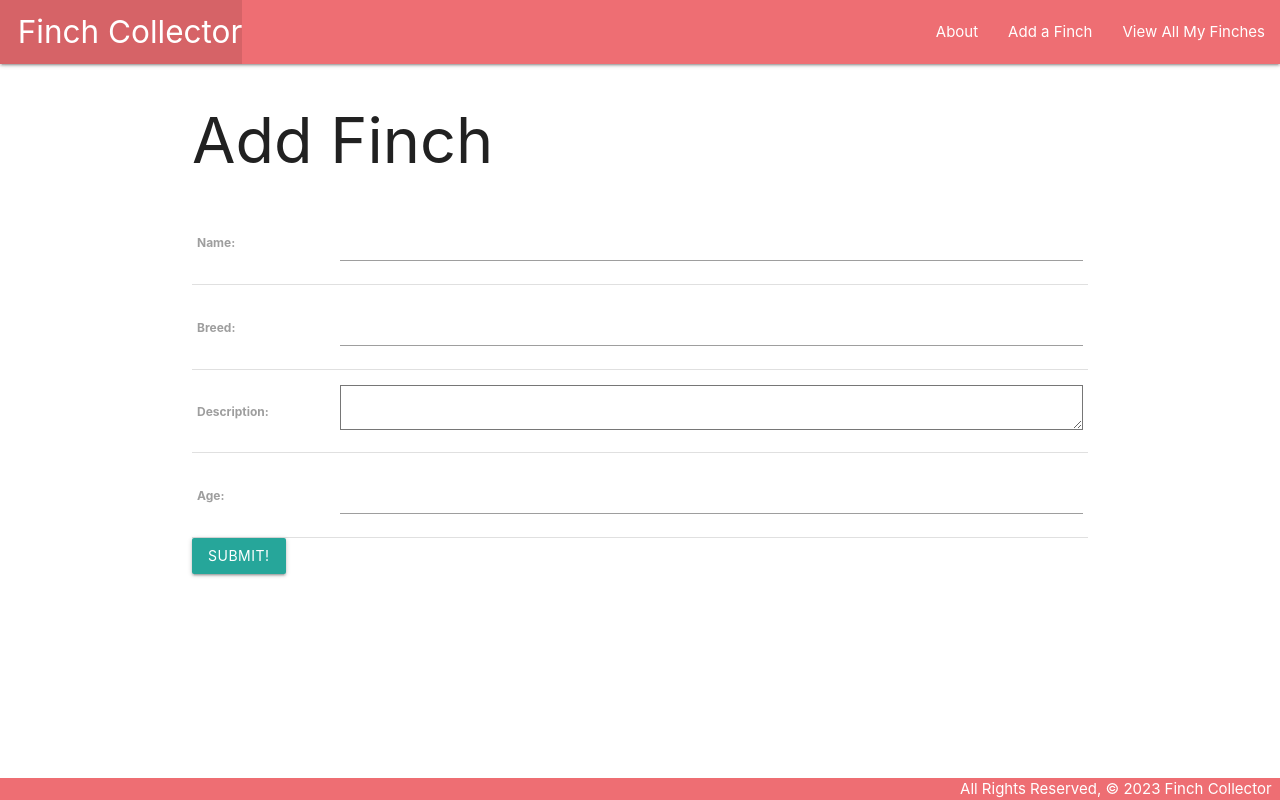
After one commit to drios2023-ga/finch-collector, a Django app: page /finches/create/ in a window 1280 px wide. The commit adds this page. Run offline with Django 4.2, Linux system fonts and the light colour scheme.

Commit message:
completed finch collector

```diff
--- a/main_app/models.py
+++ b/main_app/models.py
@@ -1,4 +1,6 @@
 from django.db import models
+from django.urls import reverse
+
 
 # Create your models here.
 class Finch(models.Model):
@@ -8,5 +10,8 @@ class Finch(models.Model):
     age = models.IntegerField()
 
 # new code below
-def __str__(self):
-    return self.name
+    def __str__(self):
+        return self.name
+
+    def get_absolute_url(self):
+        return reverse('detail', kwargs={'finch_id': self.id})
--- a/main_app/templates/base.html
+++ b/main_app/templates/base.html
@@ -19,6 +19,7 @@
         </ul>
         <ul class="right">
           <li><a href="/about">About</a></li>
+          <li><a href="{% url 'finches_create' %}">Add a Finch</a></li>
           <li><a href="/finches">View All My Finches</a></li>
         </ul>
       </div>
--- a/main_app/templates/finches/detail.html
+++ b/main_app/templates/finches/detail.html
@@ -15,6 +15,10 @@
         <p>finch: Baby Finch</p>
       {% endif %}
     </div>
+    <div class="card-action">
+        <a href="{% url 'finches_update' finch.id %}">Edit</a>
+        <a href="{% url 'finches_delete' finch.id %}">Delete</a>
+      </div>
   </div>
 
 
--- /dev/null
+++ b/main_app/templates/main_app/finch_form.html
@@ -0,0 +1,22 @@
+
+{% extends 'base.html' %}
+
+{% block content %}
+
+{% if object %}
+<h1>Edit <span class="teal-text">{{object.name}}</span></h1>
+{% else %}
+<h1>Add Finch</h1>
+{% endif %}
+
+  <!-- Leaving the action empty makes the form post to the same url used to display it -->
+  <form action="" method="POST">
+    <!-- Django requires the following for security purposes -->
+    {% csrf_token %}
+    <table>
+      <!-- Render the inputs inside of <tr>s & <td>s -->
+      {{ form.as_table }}
+    </table>
+    <input type="submit" value="Submit!" class="btn">
+  </form>
+{% endblock %}
--- a/main_app/urls.py
+++ b/main_app/urls.py
@@ -6,4 +6,7 @@ urlpatterns = [
     path('about/', views.about, name='about'),
     path('finches/', views.finches_index, name='index'),
     path('finches/<int:finch_id>', views.finches_detail, name='detail'),
+    path('finches/create/', views.FinchCreate.as_view(), name='finches_create'),
+    path('finches/<int:pk>/update/', views.FinchUpdate.as_view(), name='finches_update'),
+    path('finches/<int:pk>/delete/', views.FinchDelete.as_view(), name='finches_delete'),
 ]
--- a/main_app/views.py
+++ b/main_app/views.py
@@ -1,4 +1,6 @@
 from django.shortcuts import render
+from django.views.generic.edit import CreateView
+from django.views.generic.edit import CreateView, UpdateView, DeleteView
 
 # Import the Cat Model
 from .models import Finch
@@ -24,3 +26,15 @@ def finches_index(request):
 def finches_detail(request, finch_id):
   finch = Finch.objects.get(id=finch_id)
   return render(request, 'finches/detail.html', { 'finch': finch })
+
+class FinchCreate(CreateView):
+    model = Finch
+    fields = '__all__'
+
+class FinchUpdate(UpdateView):
+  model = Finch
+  fields = ['breed', 'description', 'age']
+
+class FinchDelete(DeleteView):
+  model = Finch
+  success_url = '/finches'
```
Also changed, not shown: main_app/templates/main_app/finch_confirm_delete.html (added, +13 -0 lines).
